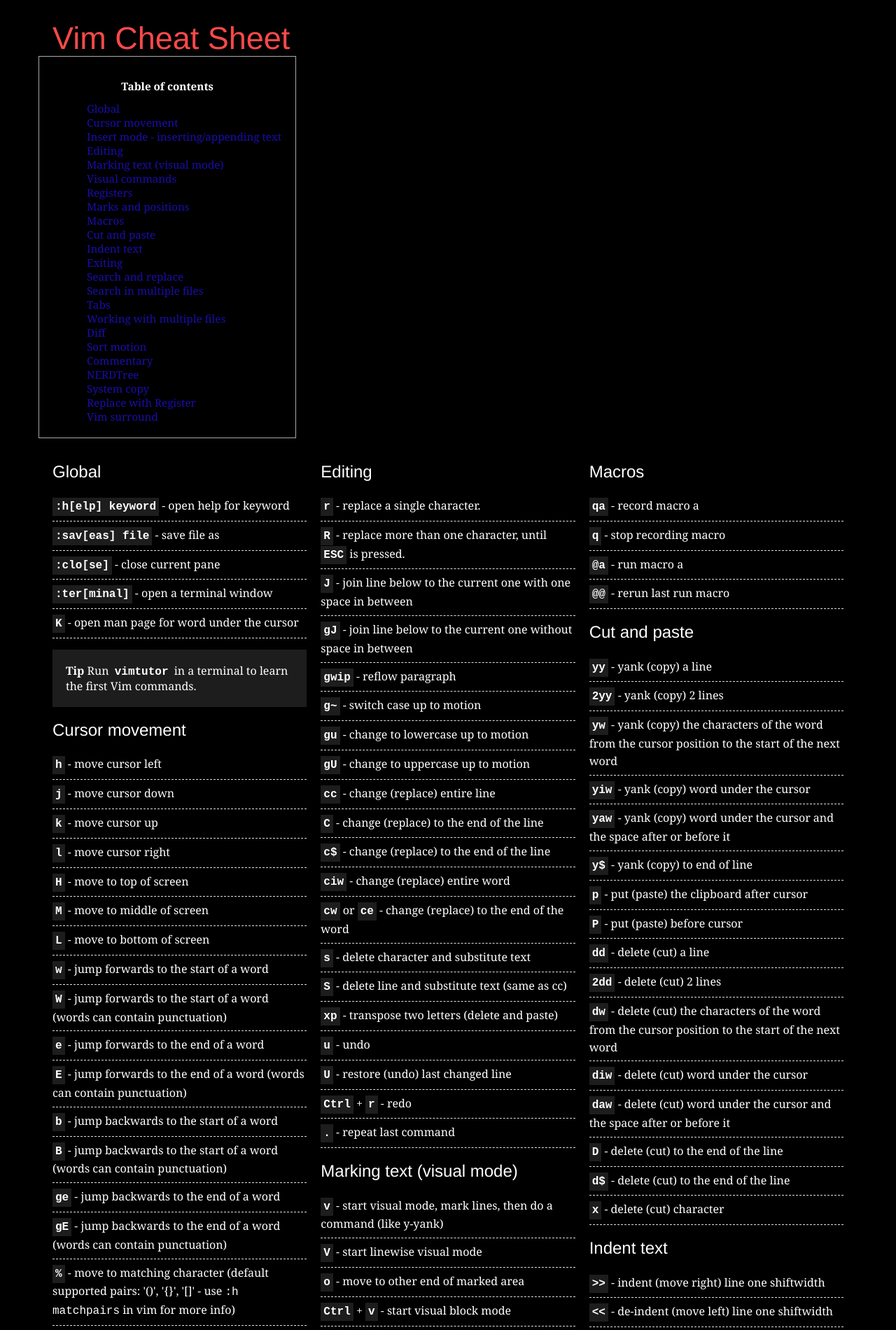
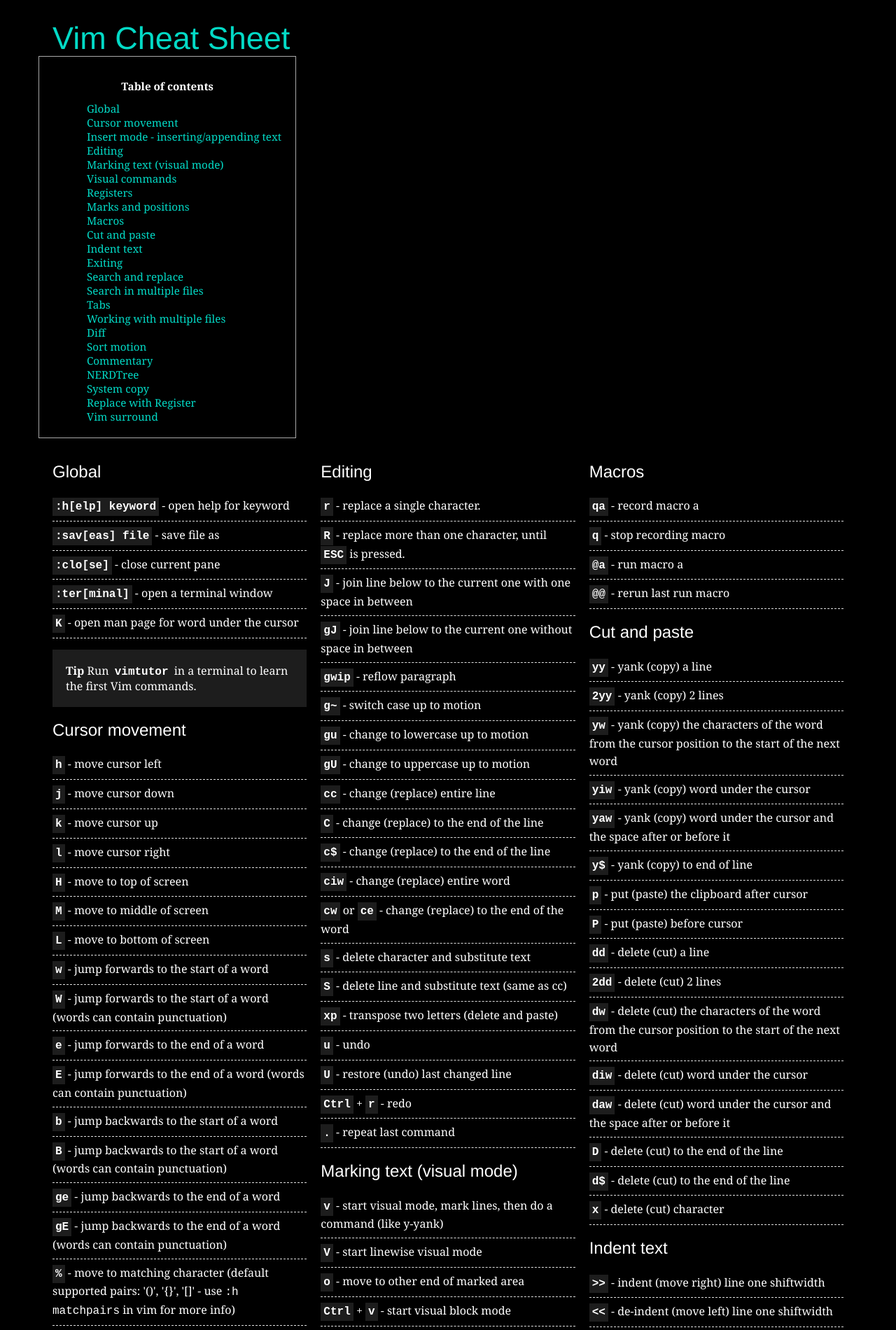
Before and after one commit to gmtek/gmtek.github.io, a Jekyll site: the page vim/index.html, which Jekyll copies as it is, in a window 1280 px wide. Shown: the top 1900 px of the page at 70% size. Built offline with Jekyll 4.4.1, drawn with Linux system fonts in a browser that asks for light colours.

Commit message:
Vim hyperlinked color in dark theme

```diff
--- a/vim/css/vim.css
+++ b/vim/css/vim.css
@@ -3,6 +3,10 @@
     -moz-box-sizing: border-box;
     box-sizing: border-box
 }
+
+a:link {
+    color: #03DAC6;
+  }
 
 .grid-block {
     clear: both;
```
